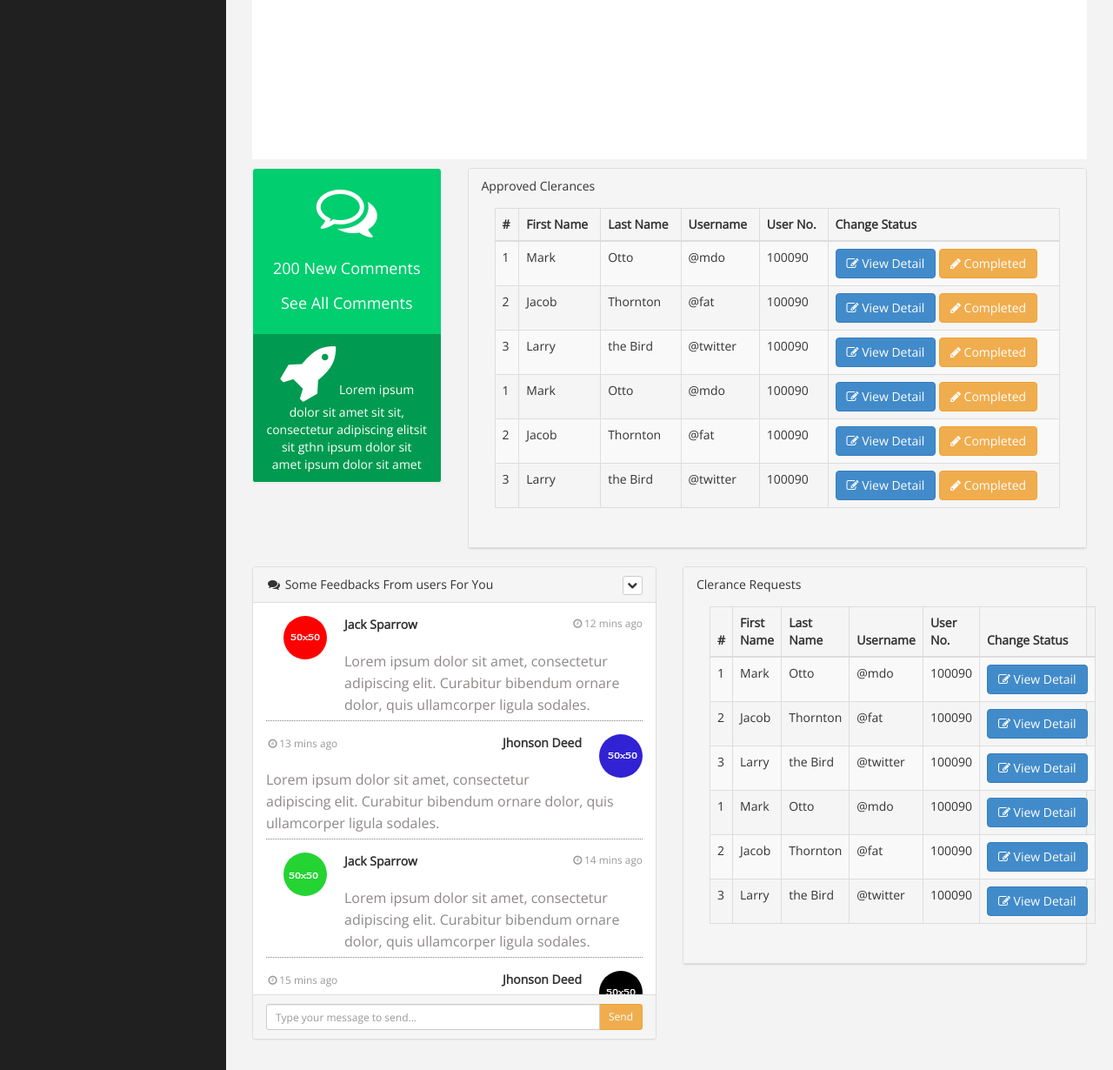
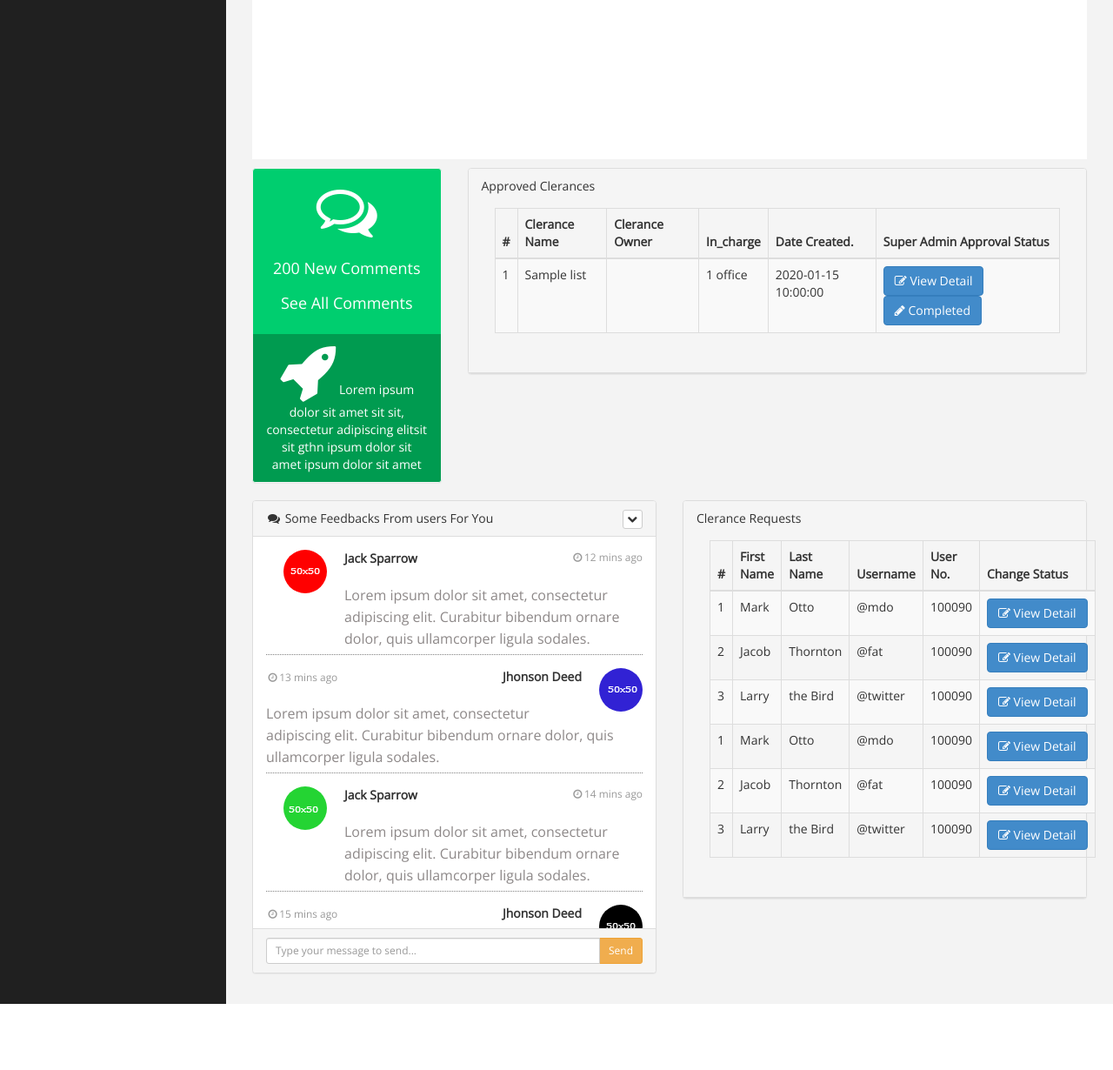
Before and after one commit to EsraelDawit-a/Clearance-Managment-System-For-Organizations, a PHP site: page /pages/index.php in a window 1280 px wide. Shown: the part 1102-2332 px from the top of the page at 87% size. After the commit the page ends 2256 px from the top, so only its background shows below. Run offline with PHP 8.4, Linux system fonts and the light colour scheme; a user stored in the database is signed in; data comes from the database, SQL or seed files in the repository; tables that the repository leaves empty hold one stand-in row (values such as "Sample post"); data that the repository does not hold is empty.

Commit message:
superAdmin-Approval-Status-Added

```diff
--- a/pages/index.php
+++ b/pages/index.php
@@ -370,68 +370,68 @@
                                 <table class="table table-striped table-bordered table-hover">
                                     <thead>
                                         <tr>
-                                            <th>#</th>
-                                            <th>First Name</th>
-                                            <th>Last Name</th>
-                                            <th>Username</th>
-                                            <th>User No.</th>
-                                            <th>Change Status</th>
+                                        <th>#</th>
+                                            <th>Clerance Name</th>
+                                            <th>Clerance Owner</th>
+                                            <th>In_charge</th>
+                                            <th>Date Created.</th>
+                                            <th>Super Admin Approval Status</th>
                                         </tr>
                                     </thead>
                                     <tbody>
+                                     <?php
+                                        $office = $_SESSION['office_id'];
+                                        // echo $office;
+                                         $sql = "SELECT * FROM `clearance_list` where office = $office and `approved` = 1 ";
+                                         $result = mysqli_query($conn,$sql);
+
+                                         if($result -> num_rows >0)
+                                         {
+                                             $count =0;
+                                            // print_r($result);
+                                          while($row = mysqli_fetch_assoc($result)){
+                                                $owner = $row['clearance_owner'];
+
+
+                                                $count += 1;
+                                                $sql2 = "SELECT * FROM `users` where id = $owner ";
+                                                $result2 = mysqli_query($conn,$sql2);
+
+                                                $data = mysqli_fetch_assoc($result2);
+
+
+
+
+                                     ?>
+
                                         <tr>
-                                            <td>1</td>
-                                            <td>Mark</td>
-                                            <td>Otto</td>
-                                            <td>@mdo</td>
-                                            <td>100090</td>
-                                            <td><button class="btn btn-primary"><i class="fa fa-edit "></i> View Detail</button> <button class="btn btn-warning"><i class="fa fa-pencil"></i> Completed</button></td>
+                                             <td><?php echo $count; ?></td>
+                                            <td><?php echo $row['name'] ?></td>
+                                            <td><?php echo $data['full_name'] ?></td>
+                                            <td><?php echo $_SESSION['office'].' office' ?></td>
+                                            <td><?php echo $row['date_created'] ?></td>
+                                            <input type="hidden" name="id" value="<?php echo $row['id'] ?>">
+                                            <td><button class="btn btn-primary"><i class="fa fa-edit "></i> View Detail</button> <button class="btn
+                                             <?php
+                                             if ($row ['completed']== 0){
+                                                echo "btn-warning";
+                                            }
+                                            else{
+                                                echo "btn-primary";
+                                            }
+                                            ?>"><i class="fa fa-pencil"></i>  <?php
+                                            if ($row ['completed']== 0){
+                                               echo "Pending";
+                                           }
+                                           else{
+                                               echo "Completed";
+                                           }
+
+
+
+                                           ?></button></td>
                                         </tr>
-                                        <tr>
-                                            <td>2</td>
-                                            <td>Jacob</td>
-                                            <td>Thornton</td>
-                                            <td>@fat</td>
-                                            <td>100090</td>
-                                            <td><button class="btn btn-primary"><i class="fa fa-edit "></i> View Detail</button> <button class="btn btn-warning"><i class="fa fa-pencil"></i> Completed</button></td>
-
-                                        </tr>
-                                        <tr>
-                                            <td>3</td>
-                                            <td>Larry</td>
-                                            <td>the Bird</td>
-                                            <td>@twitter</td>
-                                            <td>100090</td>
-                                            <td><button class="btn btn-primary"><i class="fa fa-edit "></i> View Detail</button> <button class="btn btn-warning"><i class="fa fa-pencil"></i> Completed</button></td>
-
-                                        </tr>
-                                        <tr>
-                                            <td>1</td>
-                                            <td>Mark</td>
-                                            <td>Otto</td>
-                                            <td>@mdo</td>
-                                            <td>100090</td>
-                                            <td><button class="btn btn-primary"><i class="fa fa-edit "></i> View Detail</button> <button class="btn btn-warning"><i class="fa fa-pencil"></i> Completed</button></td>
-
-                                        </tr>
-                                        <tr>
-                                            <td>2</td>
-                                            <td>Jacob</td>
-                                            <td>Thornton</td>
-                                            <td>@fat</td>
-                                            <td>100090</td>
-                                            <td><button class="btn btn-primary"><i class="fa fa-edit "></i> View Detail</button> <button class="btn btn-warning"><i class="fa fa-pencil"></i> Completed</button></td>
-
-                                        </tr>
-                                        <tr>
-                                            <td>3</td>
-                                            <td>Larry</td>
-                                            <td>the Bird</td>
-                                            <td>@twitter</td>
-                                            <td>100090</td>
-                                            <td><button class="btn btn-primary"><i class="fa fa-edit "></i> View Detail</button> <button class="btn btn-warning"><i class="fa fa-pencil"></i> Completed</button></td>
-
-                                        </tr>
+                                       <?php }} ?>
 
                                     </tbody>
                                 </table>
```
